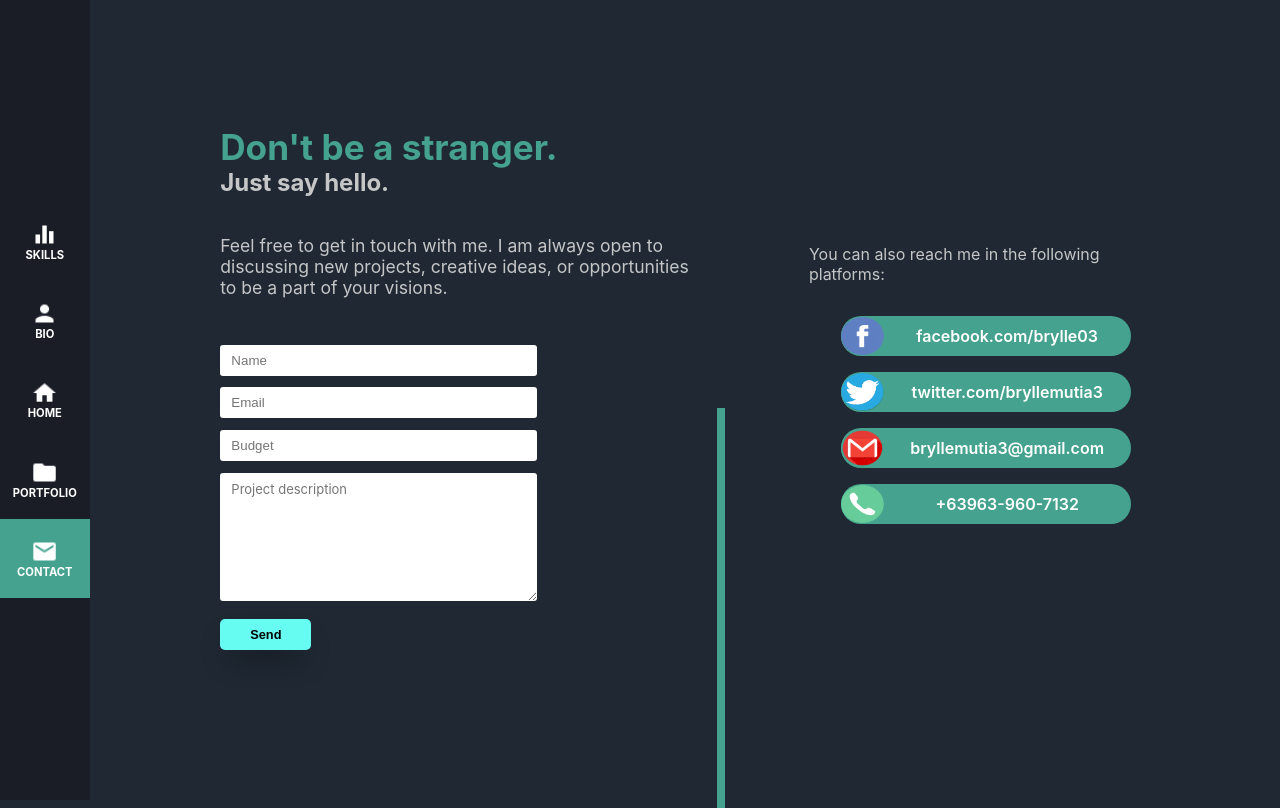
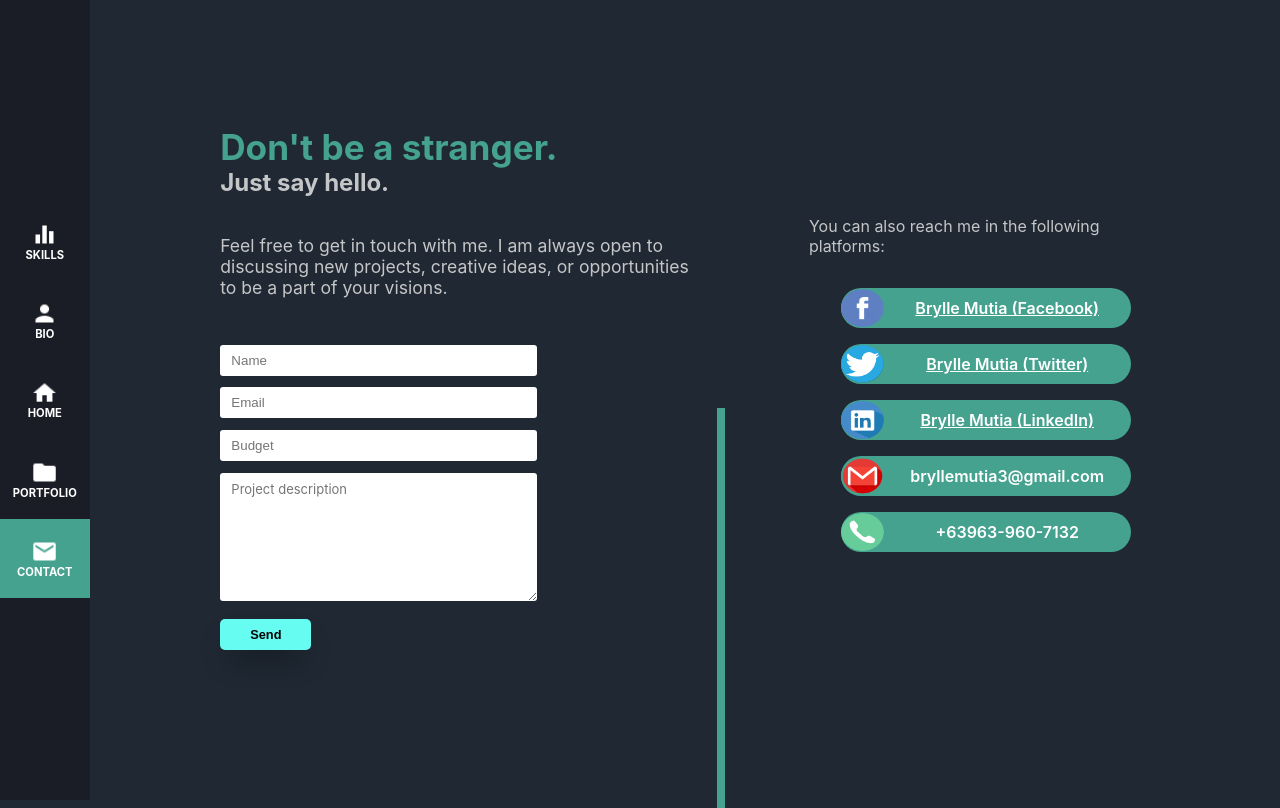
Before and after one commit to BrylleMutia/portfolio-webapp, a React (Create React App) app: page /contact in a window 1280 px wide. Built offline with nearby package versions, Linux system fonts and the light colour scheme.

Commit message:
finalized contact info and download cv link

```diff
--- a/src/components/bio/Bio.jsx
+++ b/src/components/bio/Bio.jsx
@@ -40,7 +40,7 @@ function Bio() {
                         <Link to="/contact" className={classes.button_secondary}>
                             CONTACT ME
                         </Link>
-                        {/* <button className={classes.button_primary}>DOWNLOAD CV</button> */}
+                        <button className={classes.button_primary}><a href="#">DOWNLOAD CV</a></button>
                     </div>
                 </div>
                 <div className={classes.column_four}>
--- a/src/components/bio/Bio.module.scss
+++ b/src/components/bio/Bio.module.scss
@@ -108,6 +108,11 @@ $background_secondary: #1a1d26;
         &:focus {
             background: #45a28e;
             cursor: pointer;
+        }
+
+        a {
+            color: $background_secondary;
+            text-decoration: none;
         }
     }
 
--- a/src/components/contact/Contact.jsx
+++ b/src/components/contact/Contact.jsx
@@ -2,9 +2,10 @@ import React from "react";
 import classes from "./Contact.module.scss";
 
 import fbIcon from "../img/contact/facebook.png";
+import twitterIcon from "../img/contact/twitter.png";
+import linkedinIcon from "../img/contact/linkedin.png";
 import mailIcon from "../img/contact/gmail.png";
 import phoneIcon from "../img/contact/phone.png";
-import twitterIcon from "../img/contact/twitter.png";
 
 function Contact() {
     return (
@@ -27,17 +28,27 @@ function Contact() {
                     <button type="submit">Send</button>
                 </form>
             </div>
-            <hr/>
+            <hr />
             <div className={classes.contact_info}>
                 <p>You can also reach me in the following platforms:</p>
                 <ul>
                     <li>
                         <img src={fbIcon} alt="facebook-contact" />
-                        <h4>facebook.com/brylle03</h4>
+                        <h4>
+                            <a href="https://www.facebook.com/brylle03">Brylle Mutia (Facebook)</a>
+                        </h4>
                     </li>
                     <li>
                         <img src={twitterIcon} alt="twitter-contact" />
-                        <h4>twitter.com/bryllemutia3</h4>
+                        <h4>
+                            <a href="https://www.twitter.com/bryllemutia3">Brylle Mutia (Twitter)</a>
+                        </h4>
+                    </li>
+                    <li>
+                        <img src={linkedinIcon} alt="linkedin-contact" />
+                        <h4>
+                            <a href="https://www.linkedin.com/in/isidro-brylle-mutia-526a66163">Brylle Mutia (LinkedIn)</a>
+                        </h4>
                     </li>
                     <li>
                         <img src={mailIcon} alt="gmail-contact" />
--- a/src/components/contact/Contact.module.scss
+++ b/src/components/contact/Contact.module.scss
@@ -142,6 +142,11 @@ $background_secondary: #1a1d26;
                     color: white;
                     font-size: 1em;
                     // animation: fade 4s ease-in;
+
+                    a {
+                        font-size: 1em;
+                        color: white;
+                    }
                 }
             }
         }
--- a/src/components/skills/Skills.module.scss
+++ b/src/components/skills/Skills.module.scss
@@ -83,7 +83,7 @@ h4 {
 @media (max-width: 500px) {
     .skills {
         margin-left: 0;
-        // margin-bottom: 20vh;
+        margin-bottom: 350px;
     }
 
     .title {
--- a/src/components/skills/progress/bar/Bar.module.css
+++ b/src/components/skills/progress/bar/Bar.module.css
@@ -23,6 +23,7 @@
     border-radius: 1.5em;
     color: white;
     overflow: hidden;
+    font-size: 1rem;
 }
 
 .progress_bar::before {
@@ -45,6 +46,12 @@
 
 @media (max-width: 760px) {
     .progress_bar {
-        margin-bottom: .5em;
+        margin-bottom: 0.5em;
     }
 }
+
+@media (max-width: 500px) {
+    .progress_bar {
+        font-size: 0.9rem;
+    }
+}
```
